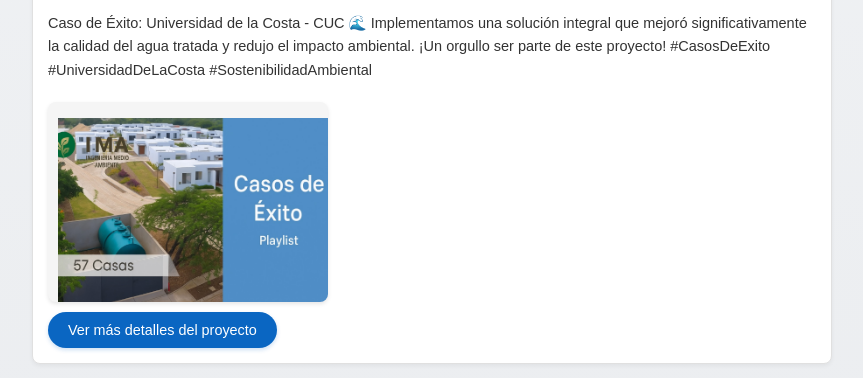
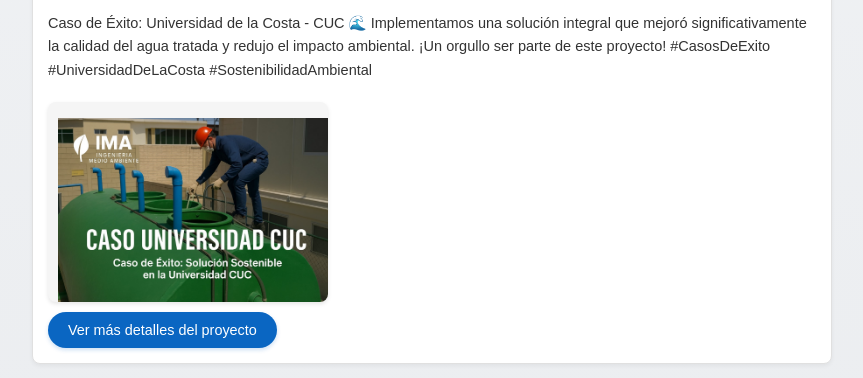
Before and after one commit to RECADEX7/linkedin.github.io, a plain HTML site: page index.html in a window 1280 px wide. Shown: the part 1018-1396 px from the top of the page, without its empty margins (208-1071 px from the left). Drawn offline with Linux system fonts and the light colour scheme.

Commit message:
Update index.html

```diff
--- a/index.html
+++ b/index.html
@@ -242,7 +242,7 @@
             Caso de Éxito: Universidad de la Costa - CUC 🌊 Implementamos una solución integral que mejoró significativamente la calidad del agua tratada y redujo el impacto ambiental. ¡Un orgullo ser parte de este proyecto! #CasosDeExito #UniversidadDeLaCosta #SostenibilidadAmbiental
         </div>
         <div style="width: 280px; height: 200px; margin-bottom: 10px; border-radius: 8px; overflow: hidden; box-shadow: 0 2px 4px rgba(0,0,0,0.1); background-color: #f5f5f5;">
-            <img src="11.jpg" alt="Caso de Éxito Universidad CUC" style="width: 100%; height: 100%; object-fit: contain; padding: 10px;">
+            <img src="18.jpg" alt="Caso de Éxito Universidad CUC" style="width: 100%; height: 100%; object-fit: contain; padding: 10px;">
         </div>
         <button class="cta-button">Ver más detalles del proyecto</button>
     </div>
```
